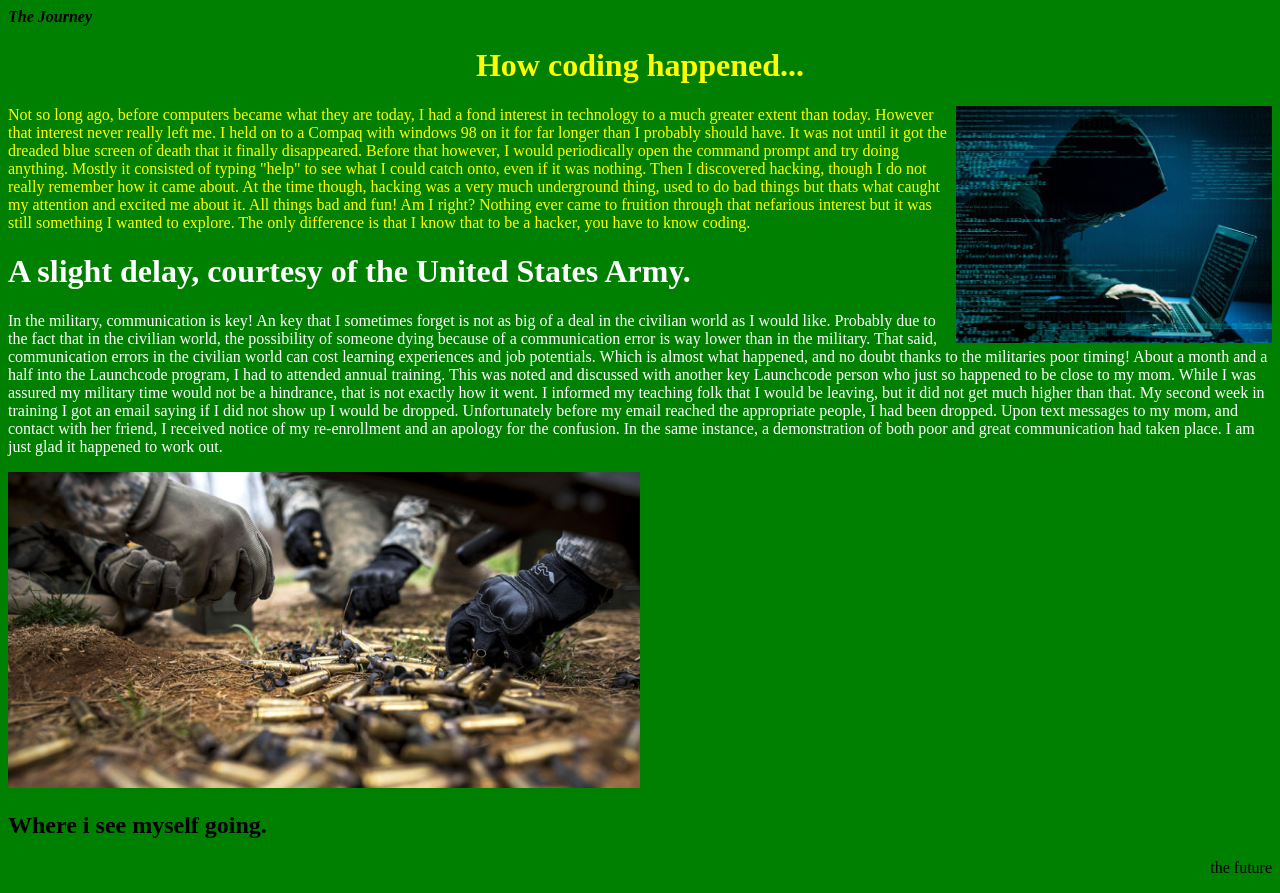
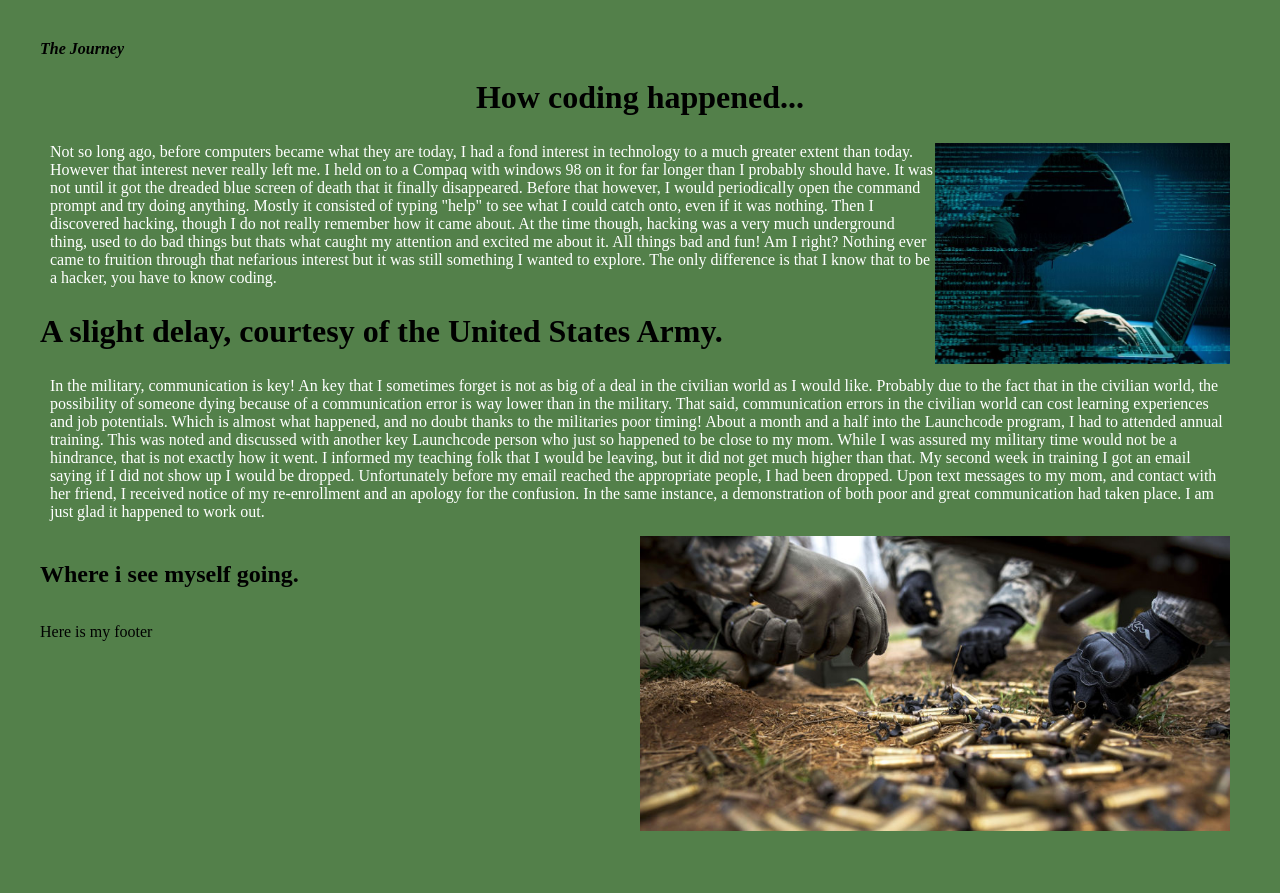
Before and after one commit to pglass527/html-me-something, a plain HTML site: page index.html in a window 1280 px wide. After the commit the page ends 831 px from the top, so only its background shows below. Drawn offline with Linux system fonts and the light colour scheme.

Commit message:
fixed css

```diff
--- a/index.html
+++ b/index.html
@@ -1,15 +1,14 @@
 <!DOCTYPE html>
 <html>
-<style>
-    p.third {text-align: right}
-</style>
-<body style="background-color:green;">
-    <head><b><i>The Journey</i></b></head>
+
+    <head><b><i>The Journey</i></b>
+        <link rel="stylesheet" href="styles.css">
+    </head>
     <title>My slightly personal/unpersonal webpage</title>
     <body>
         <div align="center">
-        <h1 style="color:yellow">How coding happened...</h1></div>
-        <p style="color:yellow"><img src="images/gettyimages-540848970.jpg" alt="Hacker" width="25%" height="25%" style="float:right">Not so long ago, before computers became what they
+        <h1>How coding happened...</h1></div>
+        <p><img src="images/gettyimages-540848970.jpg" alt="Hacker" width="25%" height="25%" style="float:right">Not so long ago, before computers became what they
             are today, I had a fond interest in technology to a much greater extent
             than today. However that interest never really left me. I held on to a
             Compaq with windows 98 on it for far longer than I probably should have.
@@ -24,8 +23,8 @@
              nefarious interest but it was still something I wanted to explore.
              The only difference is that I know that to be a hacker, you have to know coding.
             </p>
-        <h1 style="color:white">A slight delay, courtesy of the United States Army.</h1>
-        <p style="color:white">In the military, communication is key! An key that I sometimes forget is not as
+        <h1>A slight delay, courtesy of the United States Army.</h1>
+        <p>In the military, communication is key! An key that I sometimes forget is not as
             big of a deal in the civilian world as I would like. Probably due to the fact that in the civilian
             world, the possibility of someone dying because of a communication error is way lower than in the
             military. That said, communication errors in the civilian world can cost learning experiences and
@@ -39,10 +38,11 @@
             and contact with her friend, I received notice of my re-enrollment and an apology for the confusion.
             In the same instance, a demonstration of both poor and great communication had taken place. I am just
             glad it happened to work out.</p>
-        <p><img src="images/151106-A-TI382-794-840x420.jpg" alt="police call" width="50%" height="50%"></p>
+        <p><img src="images/151106-A-TI382-794-840x420.jpg" alt="police call" width="50%" height="50%" style="float:right"></p>
         <h2>Where i see myself going.</h2>
-        <p class="third">the future</p>
+        <p></p>
 
     </body>
-</body>
+
+<footer>Here is my footer</footer>
 </html>
--- /dev/null
+++ b/styles.css
@@ -0,0 +1,11 @@
+body {
+    background-color: rgb(83, 128, 74);
+    padding: 20px;
+    margin: 20px;
+}
+p{
+
+    color: white;
+    padding: 5px;
+    margin: 5px;
+}
```
